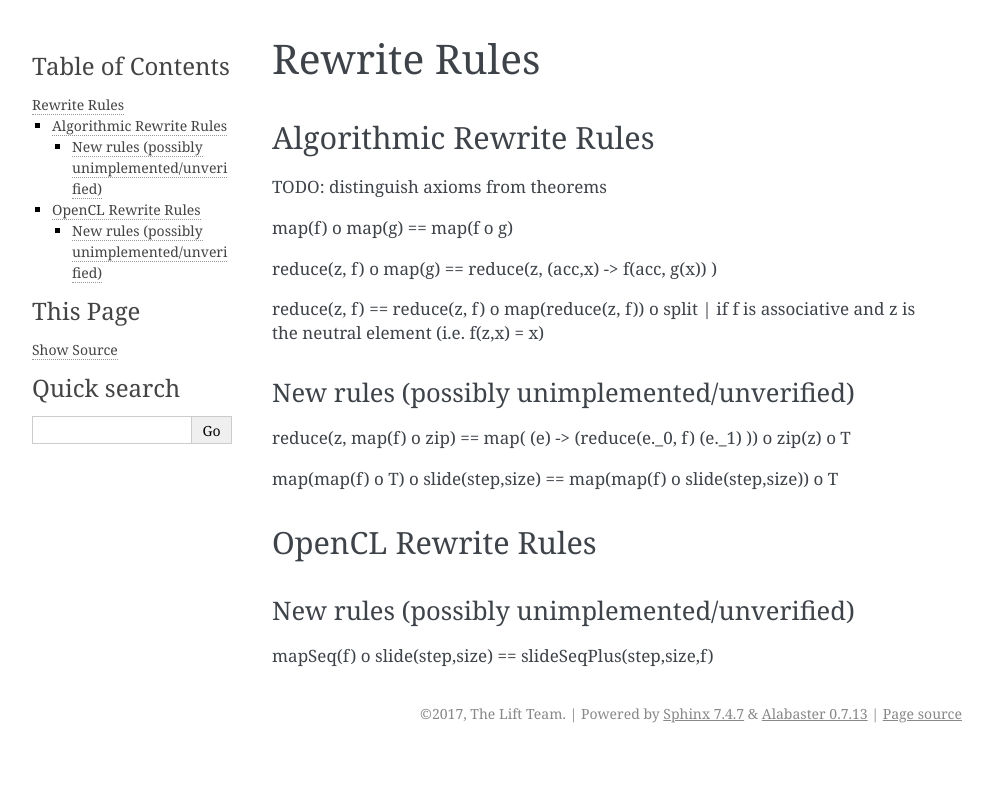
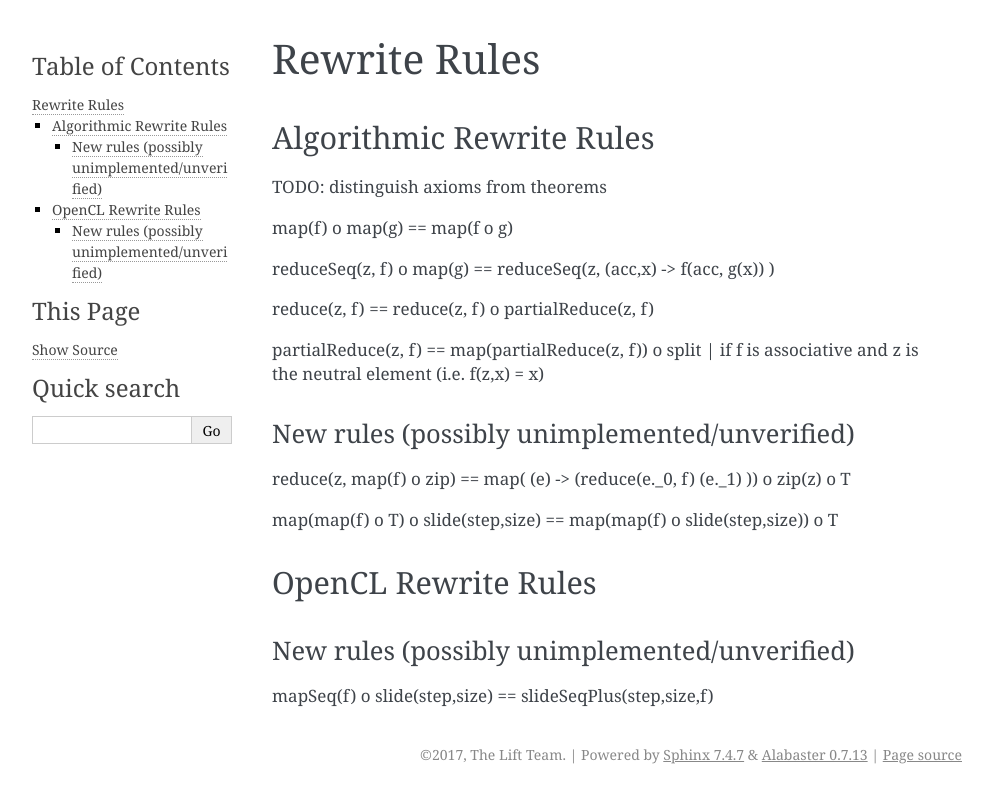
Before and after one commit to lift-project/lift, a Sphinx documentation site: the page built from docs/source/lift-overview/rules.rst, in a window 1280 px wide. Shown: the top 803 px of the page, without its empty margins (148-1141 px from the left). Built offline with Sphinx 7.4.7, drawn with Linux system fonts in a browser that asks for light colours.

Commit message:
rules.rst edited online with Bitbucket

```diff
--- a/docs/source/lift-overview/rules.rst
+++ b/docs/source/lift-overview/rules.rst
@@ -8,9 +8,11 @@
 
 map(f) o map(g) == map(f o g)
 
-reduce(z, f) o map(g) == reduce(z, (acc,x) -> f(acc, g(x)) )
+reduceSeq(z, f) o map(g) == reduceSeq(z, (acc,x) -> f(acc, g(x)) )
 
-reduce(z, f) == reduce(z, f) o map(reduce(z, f)) o split   | if f is associative and z is the neutral element (i.e. f(z,x) = x)
+reduce(z, f) == reduce(z, f) o partialReduce(z, f)
+
+partialReduce(z, f) == map(partialReduce(z, f)) o split   | if f is associative and z is the neutral element (i.e. f(z,x) = x)
 
 New rules (possibly unimplemented/unverified)
 ^^^^^^^^^^^^^^^^^^^^^^^^^^^^^^^^^^^^^^^^^^^^^
```
